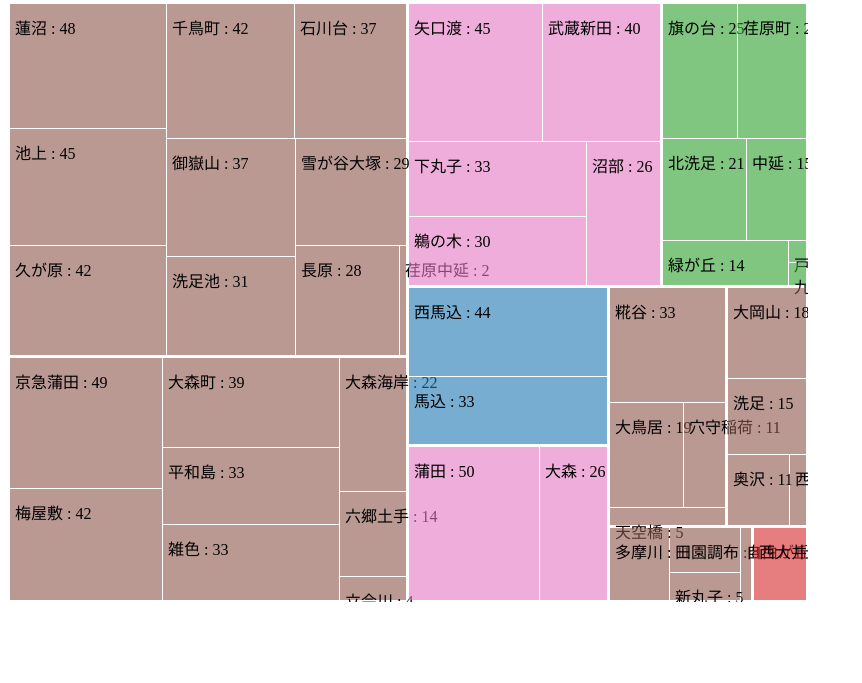
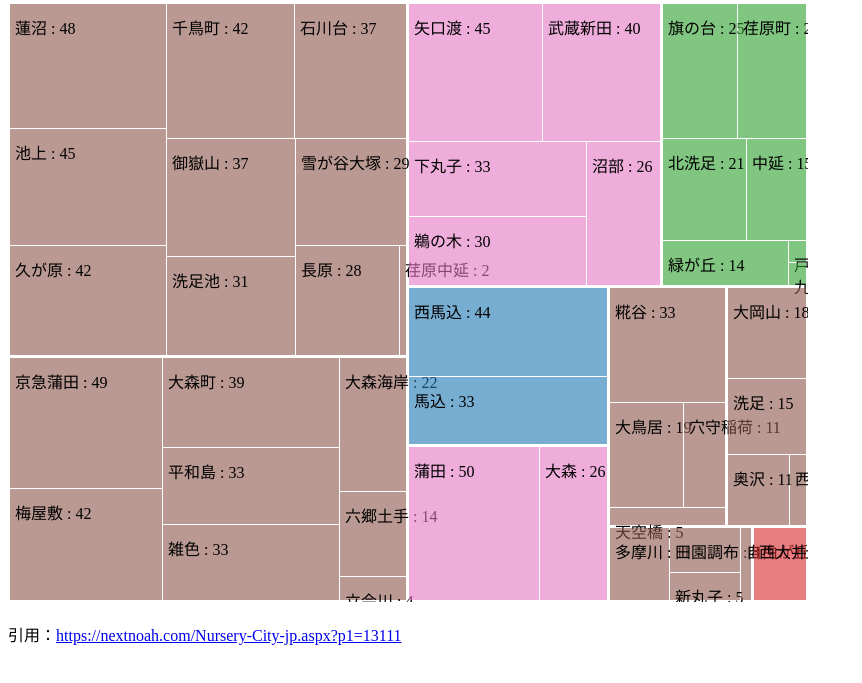
Before and after one commit to ka2fu/hoikusisetsu-treemap, a plain HTML site: page index.html in a window 1280 px wide. Shown: the part 87-770 px from the top of the page, without its empty margins (0-862 px from the left). Drawn offline with nearby package versions, Linux system fonts and the light colour scheme.

Commit message:
引用追加

```diff
--- a/index.html
+++ b/index.html
@@ -14,7 +14,7 @@
 <body>
   <h1>大田区の保育施設</h1>
   <svg width="800" height="600"></svg>
-
+  <p>引用：<a href="https://nextnoah.com/Nursery-City-jp.aspx?p1=13111">https://nextnoah.com/Nursery-City-jp.aspx?p1=13111</a></p>
 
   <script src="https://d3js.org/d3.v5.min.js"></script>
   <script>
```
